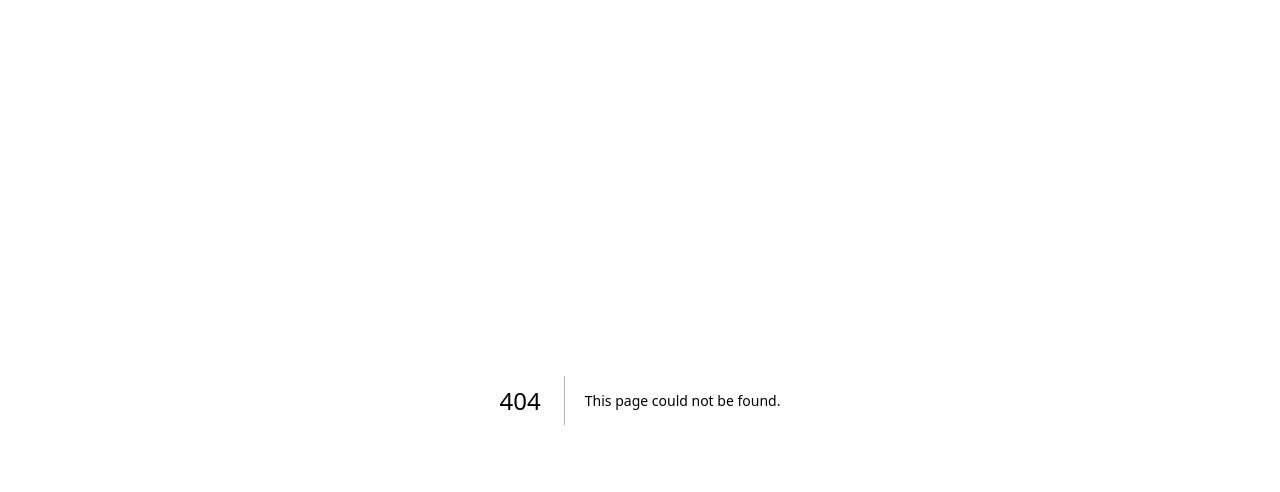
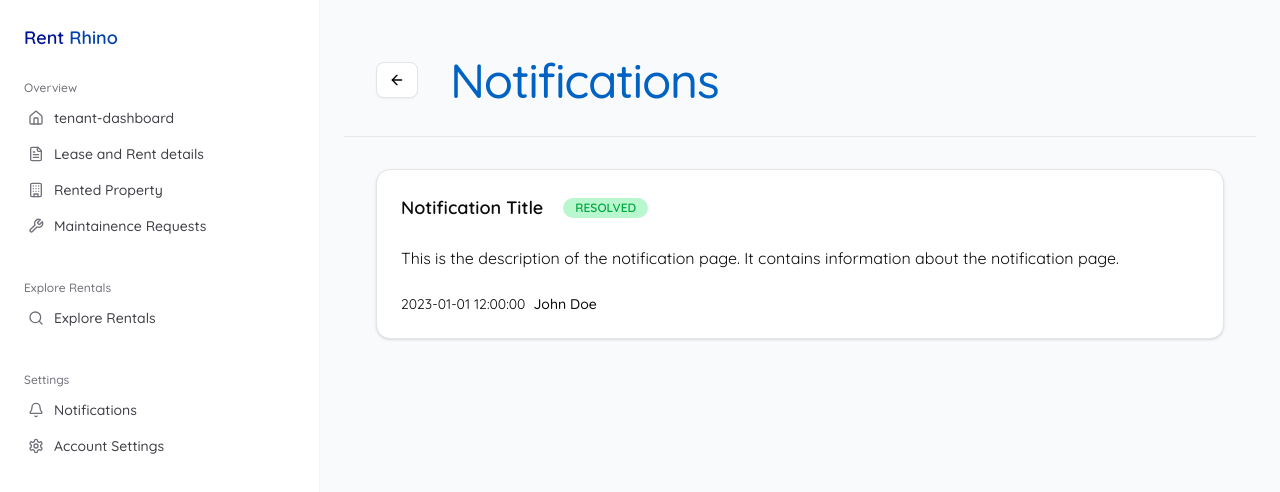
Before and after one commit to parth3083/rent-rhino, a Next.js app: page /tenant-dashboard/notifications in a window 1280 px wide. Before the commit this address had no page. Shown: the top 492 px of the page. Built offline with nearby package versions, Linux system fonts and the light colour scheme.

Commit message:
Notification page structure completed

```diff
--- /dev/null
+++ b/src/app/(dashboard)/(tenant-dashboard)/tenant-dashboard/(notifications)/notifications/NotificationPageContent.tsx
@@ -0,0 +1,60 @@
+import React from "react";
+import {
+  Card,
+  CardContent,
+  CardFooter,
+  CardHeader,
+  CardTitle,
+} from "@/components/ui/card";
+
+enum Ticket_Status {
+  OPEN = "OPEN",
+  IN_PROGRESS = "IN PROGRESS",
+  RESOLVED = "RESOLVED",
+}
+function NotificationPageContent() {
+  const NOTIFICATION_DATA = {
+    title: "Notification Title",
+    description:
+      "This is the description of the notification page. It contains information about  the notification page.",
+    time: "2023-01-01 12:00:00",
+    status: Ticket_Status.RESOLVED,
+    owner_name: "John Doe",
+  };
+
+  return (
+    <div className="w-full flex flex-col gap-5">
+      <Card className="hover:shadow-lg transition-shadow">
+        <CardHeader>
+          <CardTitle className="flex items-center  gap-2 sm:gap-5">
+            <h2 className="text-lg">{NOTIFICATION_DATA.title}</h2>
+            <span
+              className={`text-xs px-3 py-0.5 rounded-full ${
+                NOTIFICATION_DATA?.status === Ticket_Status.OPEN
+                  ? "bg-deepBlue-200 text-deepBlue-500"
+                  : NOTIFICATION_DATA?.status === Ticket_Status.IN_PROGRESS
+                  ? "bg-yellow-200 text-yellow-600"
+                  : NOTIFICATION_DATA?.status === Ticket_Status.RESOLVED
+                  ? "bg-green-200 text-green-600"
+                  : ""
+              }`}
+            >
+              {NOTIFICATION_DATA.status}
+            </span>
+          </CardTitle>
+        </CardHeader>
+        <CardContent>
+          <p className="text-base ">{NOTIFICATION_DATA.description}</p>
+        </CardContent>
+        <CardFooter className="flex items-start gap-2">
+          <p className="text-sm ">{NOTIFICATION_DATA.time}</p>
+          <p className="text-sm font-medium opacity-100 ">
+            {NOTIFICATION_DATA.owner_name}
+          </p>
+        </CardFooter>
+      </Card>
+    </div>
+  );
+}
+
+export default NotificationPageContent;
--- /dev/null
+++ b/src/app/(dashboard)/(tenant-dashboard)/tenant-dashboard/(notifications)/notifications/page.tsx
@@ -0,0 +1,13 @@
+import DashboardPage from '@/components/DashboardPage'
+import React from 'react'
+import NotificationPageContent from './NotificationPageContent'
+
+function Page() {
+  return (
+      <DashboardPage title='Notifications'>
+          <NotificationPageContent/>
+  </DashboardPage>
+  )
+}
+
+export default Page
--- a/src/app/(dashboard)/layout.tsx
+++ b/src/app/(dashboard)/layout.tsx
@@ -12,7 +12,6 @@ import {
   Menu,
   Search,
   Settings,
-  Ticket,
   Wrench,
   X,
 } from "lucide-react";
@@ -33,7 +32,11 @@ const SIDEBAR_ITEMS: SidebarCategory[] = [
   {
     category: "Overview",
     items: [
-      { href: "/tenant-tenant-dashboard", icon: Home, text: "tenant-dashboard" },
+      {
+        href: "/tenant-tenant-dashboard",
+        icon: Home,
+        text: "tenant-dashboard",
+      },
       {
         href: "/tenant-dashboard/lease-rent-details",
         icon: FileText,
@@ -48,11 +51,6 @@ const SIDEBAR_ITEMS: SidebarCategory[] = [
         href: "/tenant-dashboard/maintainence-requests",
         icon: Wrench,
         text: "Maintainence Requests",
-      },
-      {
-        href: "/tenant-dashboard/support-tickets",
-        icon: Ticket,
-        text: "Support Tickets",
       },
     ],
   },
@@ -70,7 +68,11 @@ const SIDEBAR_ITEMS: SidebarCategory[] = [
   {
     category: "Settings",
     items: [
-      { href: "/tenant-dashboard/notifications", icon: Bell, text: "Notifications" },
+      {
+        href: "/tenant-dashboard/notifications",
+        icon: Bell,
+        text: "Notifications",
+      },
       {
         href: "/tenant-dashboard/account",
         icon: Settings,
--- /dev/null
+++ b/src/components/ui/card.tsx
@@ -0,0 +1,68 @@
+import * as React from "react"
+
+import { cn } from "@/lib/utils"
+
+function Card({ className, ...props }: React.ComponentProps<"div">) {
+  return (
+    <div
+      data-slot="card"
+      className={cn(
+        "bg-card text-card-foreground flex flex-col gap-6 rounded-xl border py-6 shadow-sm",
+        className
+      )}
+      {...props}
+    />
+  )
+}
+
+function CardHeader({ className, ...props }: React.ComponentProps<"div">) {
+  return (
+    <div
+      data-slot="card-header"
+      className={cn("flex flex-col gap-1.5 px-6", className)}
+      {...props}
+    />
+  )
+}
+
+function CardTitle({ className, ...props }: React.ComponentProps<"div">) {
+  return (
+    <div
+      data-slot="card-title"
+      className={cn("leading-none font-semibold", className)}
+      {...props}
+    />
+  )
+}
+
+function CardDescription({ className, ...props }: React.ComponentProps<"div">) {
+  return (
+    <div
+      data-slot="card-description"
+      className={cn("text-muted-foreground text-sm", className)}
+      {...props}
+    />
+  )
+}
+
+function CardContent({ className, ...props }: React.ComponentProps<"div">) {
+  return (
+    <div
+      data-slot="card-content"
+      className={cn("px-6", className)}
+      {...props}
+    />
+  )
+}
+
+function CardFooter({ className, ...props }: React.ComponentProps<"div">) {
+  return (
+    <div
+      data-slot="card-footer"
+      className={cn("flex items-center px-6", className)}
+      {...props}
+    />
+  )
+}
+
+export { Card, CardHeader, CardFooter, CardTitle, CardDescription, CardContent }
```
